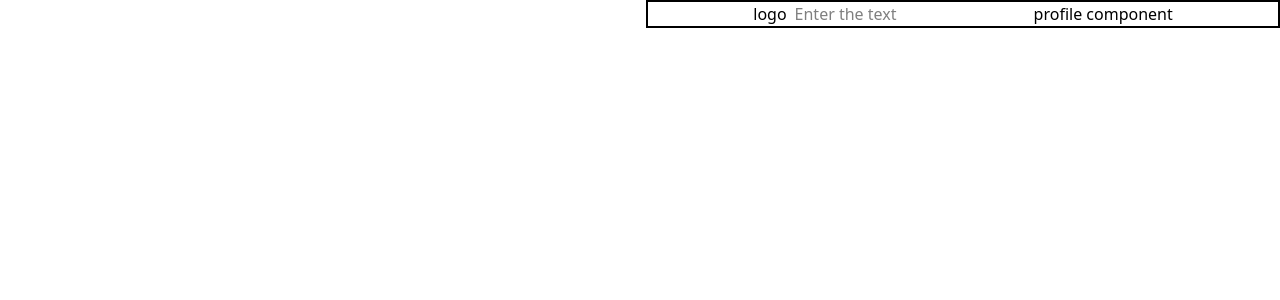
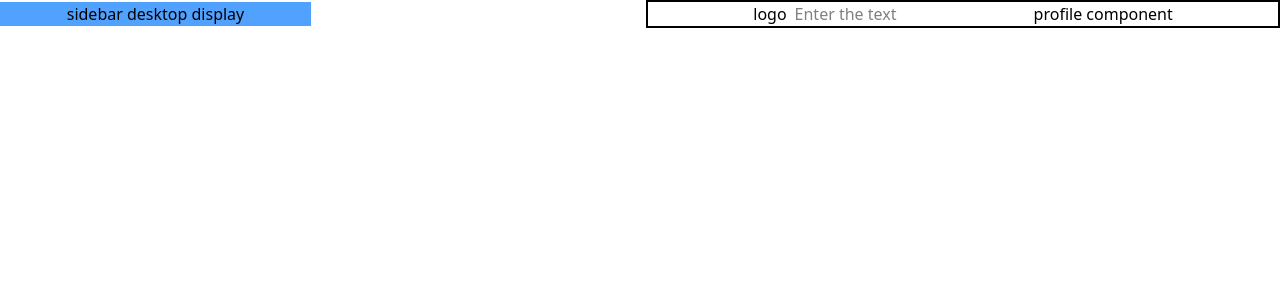
Before and after one commit to mouiz-youb/Mini-Dashboard, a React (Vite) app: page / in a window 1280 px wide. Shown: the top 300 px of the page. Built offline with nearby package versions, Linux system fonts and the light colour scheme.

Commit message:
the logic inside the sidebar is done the next step is the setup of the content for it

```diff
--- a/src/components/Sidebar.tsx
+++ b/src/components/Sidebar.tsx
@@ -24,21 +24,19 @@ function Sidebar() {
     <>
       {resized < 640 ? (
         <div
-          className={
-            click
-              ? "flex bg-blue-500 md:col-start-1 md:col-end-2 border-2"
-              : "hidden"
-          }
+          className={` justify-center items-center bg-amber-300 text-white ${
+            click ? `flex` : `hidden`
+          }`}
         >
-          Sidebar Hidden
+          sidebar mibile display
         </div>
       ) : (
         <div
-          className={`flex justify-center items-center ${
-            click ? "flex" : "hidden"
+          className={`justify-center items-center bg-blue-400 ${
+            !click ? `flex` : ` hidden`
           }`}
         >
-          Sidebar Display
+          sidebar desktop display
         </div>
       )}
     </>
@@ -46,3 +44,22 @@ function Sidebar() {
 }
 
 export default Sidebar;
+// {resized < 640 ? (
+//   <div
+//     className={
+//       click
+//         ? "flex bg-blue-500 md:col-start-1 md:col-end-2 border-2"
+//         : "hidden"
+//     }
+//   >
+//     Sidebar Hidden
+//   </div>
+// ) : (
+//   <div
+//     className={`flex justify-center items-center ${
+//       click ? "flex" : "hidden"
+//     }`}
+//   >
+//     Sidebar Display
+//   </div>
+// )}
```
